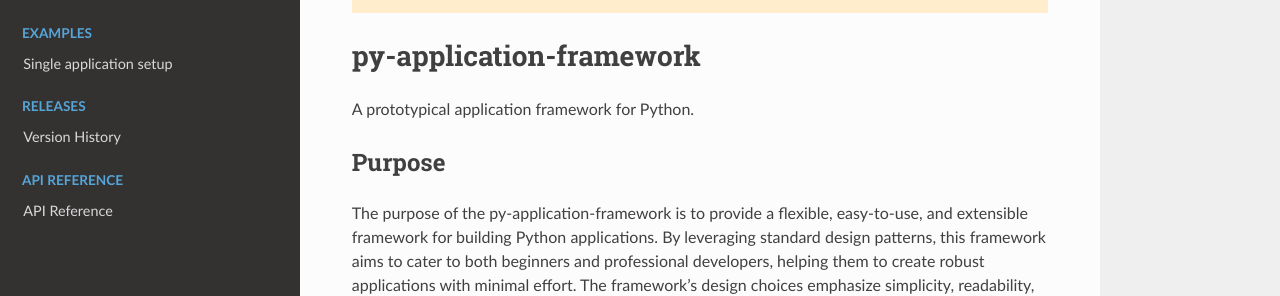
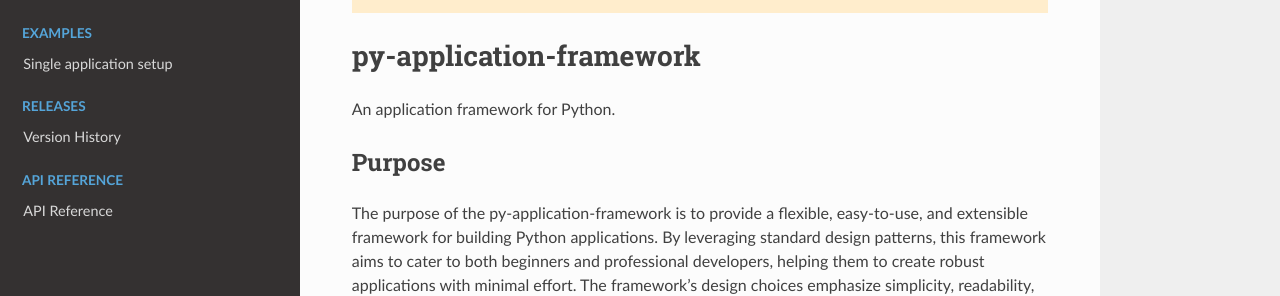
Before and after one commit to runemalm/py-application-framework, a Sphinx documentation site: the page built from docs/index.rst, in a window 1280 px wide and 900 px high. Shown: the part 187-483 px from the top of the window. Built offline with Sphinx 7.4.7 and the Read the Docs theme 2.0.0, drawn with Linux system fonts in a browser that asks for light colours.

Commit message:
Change framework short description.

```diff
--- a/docs/examples.rst
+++ b/docs/examples.rst
@@ -50,5 +50,3 @@ This example shows how to set up a basic single application using the framework.
 
     if __name__ == "__main__":
         main()
-
-These examples cover some of the basic functionalities of the py-application-framework. For more advanced usage and examples, please refer to the documentation and the user guide.
--- a/docs/index.rst
+++ b/docs/index.rst
@@ -5,7 +5,7 @@
 py-application-framework
 =======================
 
-A prototypical application framework for Python.
+An application framework for Python.
 
 Purpose
 -------
--- a/setup.py
+++ b/setup.py
@@ -10,7 +10,7 @@ setup(
     author='David Runemalm, 2024',
     author_email='david.runemalm@gmail.com',
     description=
-    'A prototypical application framework for Python.',
+    'An application framework for Python.',
     long_description=long_description,
     long_description_content_type="text/markdown",
     url='https://github.com/runemalm/py-application-framework',
```
Also changed, not shown: README.md (+1 -1 lines).
